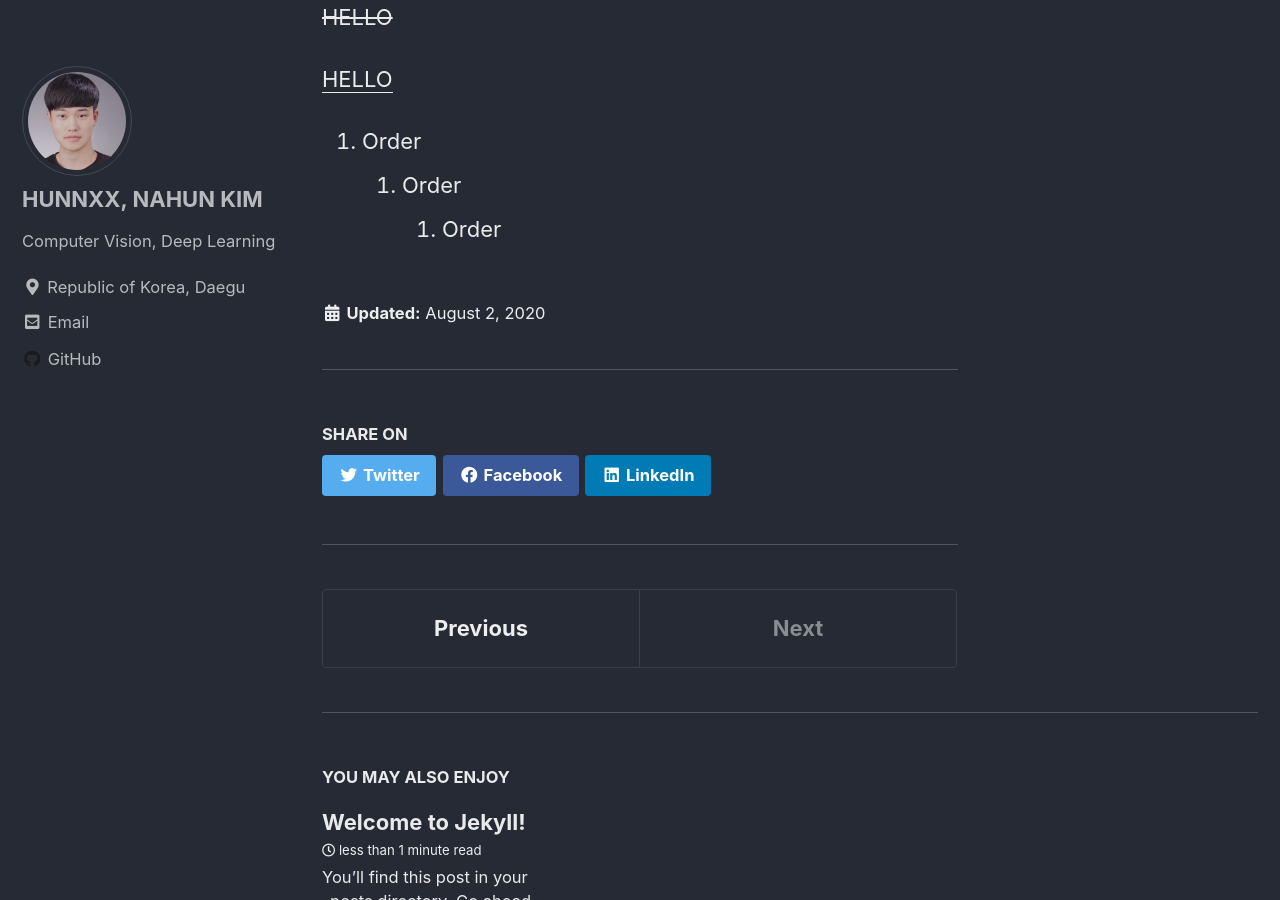
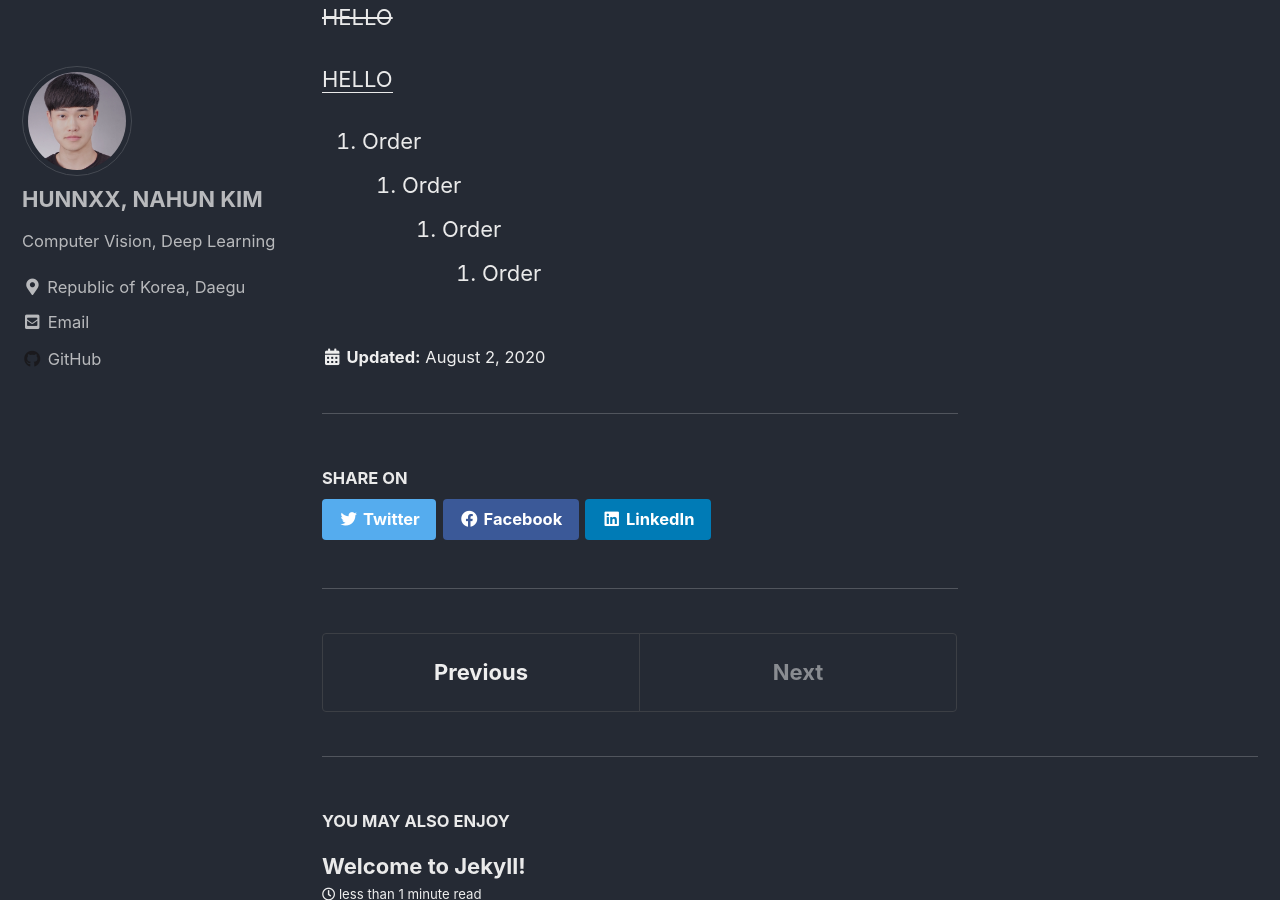
Before and after one commit to hunnxx/hunnxx.github.io, a Jekyll site: the page built from _posts/2020-08-01-practice.md, in a window 1280 px wide and 900 px high, scrolled down 956 px. Built offline with Jekyll 4.4.1, drawn with Linux system fonts in a browser that asks for light colours; cached includes are drawn as plain includes.

Commit message:
Update 2020-08-01-practice.md

```diff
--- a/_posts/2020-08-01-practice.md
+++ b/_posts/2020-08-01-practice.md
@@ -29,3 +29,4 @@ HEAD2
 1. Order
     1. Order
         1. Order
+            1. Order
```
